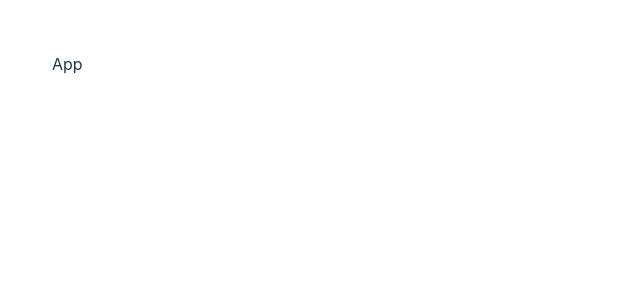
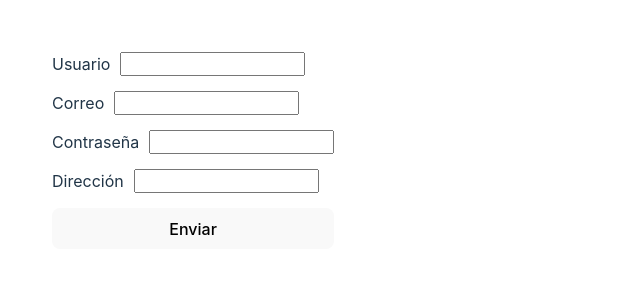
Before and after one commit to enbermudas/clases-react, a React (Vite) app: page / in a window 1280 px wide. Shown: the top 300 px of the page, without its empty margins (0-640 px from the left). Built offline with nearby package versions, Linux system fonts and the light colour scheme.

Commit message:
feat: add new clase bomnita

```diff
--- a/src/App.tsx
+++ b/src/App.tsx
@@ -1,9 +1,13 @@
+import Clase2 from "./components/clases/Clase2";
+
 import "./App.css";
 
 export default function App() {
   return (
     <>
-      <div id="app">App</div>
+      <div id="app">
+        <Clase2/>
+      </div>
     </>
   )
 }
--- /dev/null
+++ b/src/components/Input.tsx
@@ -0,0 +1,33 @@
+interface InputProps {
+  label: string;
+  value: string;
+  identificador: string;
+  type?: string;
+  manejarCambio: (value: string) => void;
+}
+
+export default function Input({
+  label,
+  value,
+  identificador,
+  type = "text",
+  manejarCambio
+}: InputProps) {
+  const handleChange = (e: React.ChangeEvent<HTMLInputElement>) => {
+    manejarCambio(e.target.value);
+  };
+
+  return (
+    <div>
+      <label htmlFor="username">{label}</label>
+
+      <input
+        type={type}
+        name={identificador}
+        id={identificador}
+        value={value}
+        onChange={handleChange}
+      />
+    </div>
+  )
+}
--- /dev/null
+++ b/src/components/clases/Clase2.css
@@ -0,0 +1,10 @@
+form {
+  display: flex;
+  flex-direction: column;
+  gap: 15px;
+}
+
+form > div {
+  display: flex;
+  gap: 10px;
+}
--- /dev/null
+++ b/src/components/clases/Clase2.tsx
@@ -0,0 +1,59 @@
+import { useState } from "react";
+
+import Input from "../Input";
+
+import "./Clase2.css";
+
+export default function Clase2() {
+  const [username, setUsername] = useState<string>("");
+  const [email, setEmail] = useState<string>("");
+  const [password, setPassword] = useState<string>("");
+  const [address, setAddress] = useState<string>("");
+
+  const handleSubmit = (e: React.FormEvent) => {
+    // Previene el comportamiento por defecto del SUBMIT en un form
+    e.preventDefault();
+
+    console.log("SUBMIT", username, email, password, address);
+    // Validas los campos
+    // Te comunicas con la base de datos
+    // Esperas la respuesta de la base de datos
+    // Le das un feedback al usuario
+    // ????
+    // Profit
+  }
+
+  return (
+    <form onSubmit={handleSubmit}>
+      <Input
+        label="Usuario"
+        identificador="username"
+        value={username}
+        manejarCambio={setUsername}
+      />
+
+      <Input
+        label="Correo"
+        identificador="email"
+        value={email}
+        manejarCambio={setEmail} type="email"
+      />
+
+      <Input
+        label="Contraseña"
+        identificador="password"
+        value={password}
+        manejarCambio={setPassword} type="password"
+      />
+
+      <Input
+        label="Dirección"
+        identificador="address"
+        value={address}
+        manejarCambio={setAddress}
+      />
+
+      <button type="submit">Enviar</button>
+    </form>
+  )
+}
```
Also changed, not shown: 1 other file (tests, documents, lock files or other folders).
